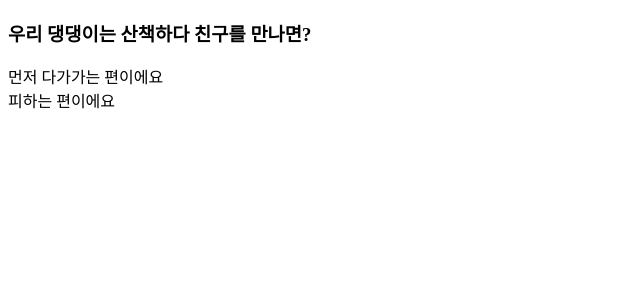
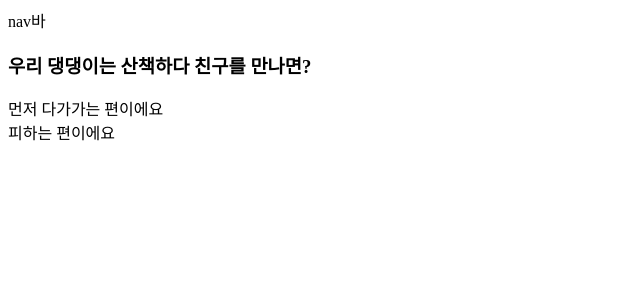
Before and after one commit to ej-kimm/doggoMBTI, a React (Vite) app: page / in a window 1280 px wide. Both pictures are taken after a click on the button "시작하기". Shown: the top 300 px of the page, without its empty margins (0-640 px from the left). Built offline with nearby package versions, Linux system fonts and the light colour scheme.

Commit message:
🚚 Updated Router to include QuestionLayout for Question page

```diff
--- a/src/App.jsx
+++ b/src/App.jsx
@@ -1,15 +1,8 @@
 import React from 'react'
-import { createBrowserRouter, RouterProvider } from 'react-router-dom'
-import Home from './pages/Home'
-import Question from './pages/Question'
-
-const router = createBrowserRouter([
-  { path: '/', element: <Home /> },
-  { path: '/question/:id', element: <Question /> },
-])
+import Router from './router/Router'
 
 function App() {
-  return <RouterProvider router={router} />
+  return <Router />
 }
 
 export default App
--- /dev/null
+++ b/src/components/Navbar.jsx
@@ -0,0 +1,5 @@
+import React from 'react'
+
+export default function Navbar() {
+  return <div>nav바</div>
+}
--- /dev/null
+++ b/src/layouts/QuestionLayout.jsx
@@ -0,0 +1,12 @@
+import React from 'react'
+import { Outlet } from 'react-router-dom'
+import Navbar from '../components/Navbar'
+
+export default function QuestionLayout() {
+  return (
+    <>
+      <Navbar />
+      <Outlet />
+    </>
+  )
+}
--- /dev/null
+++ b/src/router/Router.jsx
@@ -0,0 +1,19 @@
+import React from 'react'
+import { BrowserRouter, Routes, Route } from 'react-router-dom'
+import Home from '../pages/Home'
+import Question from '../pages/Question'
+import QuestionLayout from '../layouts/QuestionLayout'
+
+export default function Router() {
+  return (
+    <BrowserRouter>
+      <Routes>
+        <Route path="/" element={<Home />} />
+
+        <Route element={<QuestionLayout />}>
+          <Route path="/question/:id" element={<Question />} />
+        </Route>
+      </Routes>
+    </BrowserRouter>
+  )
+}
```
